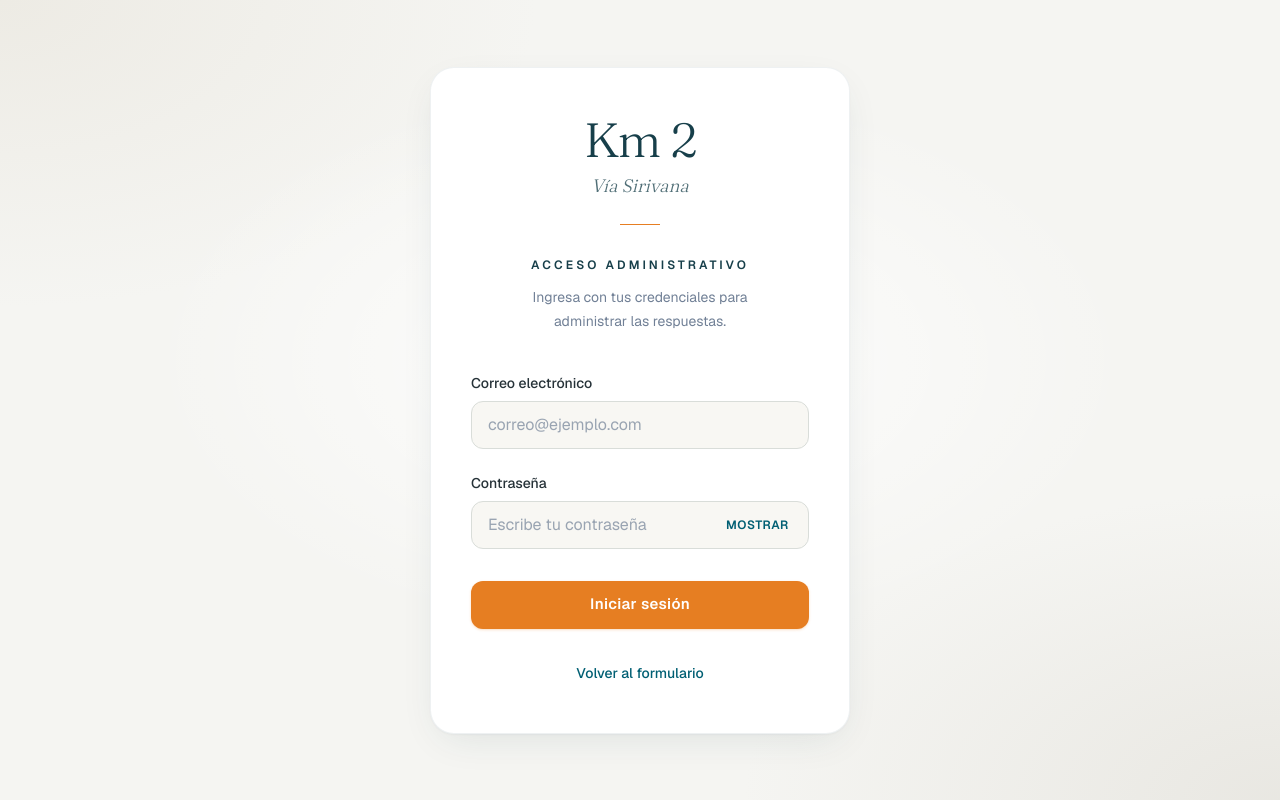
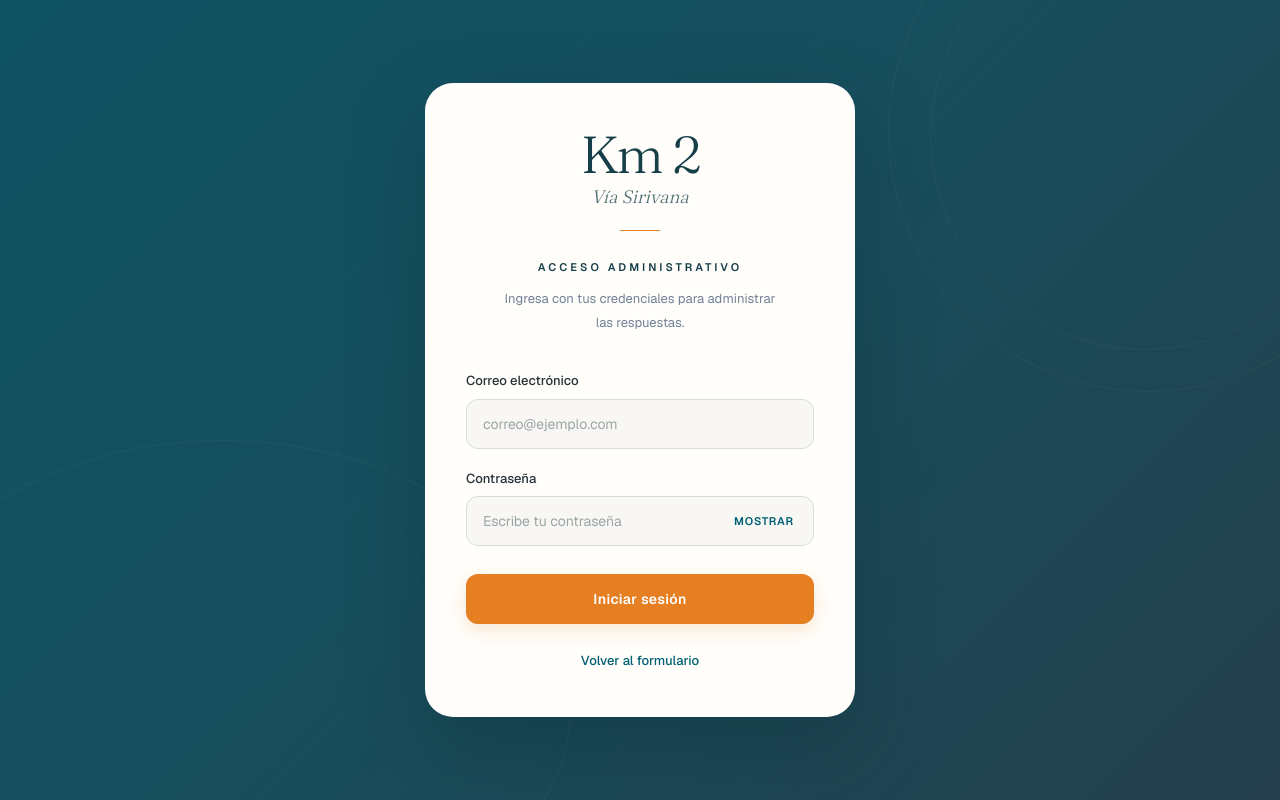
Before and after one commit to condominiosantaana/formulario-supabase, a Next.js app: page /admin/login in a window 1280 px wide. Built offline with nearby package versions, Linux system fonts and the light colour scheme; no server answers.

Commit message:
ajuste final login login

```diff
--- a/app/admin/login/page.tsx
+++ b/app/admin/login/page.tsx
@@ -4,12 +4,22 @@ import { FormEvent, useState } from "react";
 import { useRouter } from "next/navigation";
 import { supabase } from "@/lib/supabase";
 
-// Fondo marfil con luz blanca difusa detrás de la tarjeta y sombras
-// cálidas casi imperceptibles en las esquinas. Solo CSS, sin imágenes.
 const FONDO_LOGIN = [
-  "radial-gradient(ellipse 55% 50% at 50% 45%, rgba(255, 255, 255, 0.85) 0%, rgba(255, 255, 255, 0) 70%)",
-  "radial-gradient(ellipse 60% 55% at 0% 0%, rgba(222, 216, 202, 0.35) 0%, rgba(222, 216, 202, 0) 70%)",
-  "radial-gradient(ellipse 60% 55% at 100% 100%, rgba(210, 206, 196, 0.35) 0%, rgba(210, 206, 196, 0) 70%)",
+  // Fondo principal azul petróleo
+  "linear-gradient(135deg, #0f5363 0%, #174f5e 45%, #243f4b 100%)",
+
+  // Grandes líneas circulares decorativas a la derecha
+  "repeating-radial-gradient(circle at 88% 50%, transparent 0px, transparent 58px, rgba(174, 208, 211, 0.10) 59px, rgba(174, 208, 211, 0.10) 60px, transparent 61px, transparent 82px)",
+
+  // Líneas orgánicas suaves en la parte inferior izquierda
+  "radial-gradient(ellipse 42% 15% at 25% 82%, transparent 0%, transparent 54%, rgba(164, 204, 207, 0.12) 55%, rgba(164, 204, 207, 0.12) 56%, transparent 57%)",
+
+  "radial-gradient(ellipse 42% 15% at 25% 86%, transparent 0%, transparent 54%, rgba(164, 204, 207, 0.09) 55%, rgba(164, 204, 207, 0.09) 56%, transparent 57%)",
+
+  "radial-gradient(ellipse 42% 15% at 25% 90%, transparent 0%, transparent 54%, rgba(164, 204, 207, 0.07) 55%, rgba(164, 204, 207, 0.07) 56%, transparent 57%)",
+
+  // Luz ambiental
+  "radial-gradient(circle at 50% 45%, rgba(255, 255, 255, 0.035) 0%, rgba(255, 255, 255, 0) 45%)",
 ].join(", ");
 
 export default function AdminLoginPage() {
@@ -39,10 +49,11 @@ export default function AdminLoginPage() {
     setCargando(true);
 
     try {
-      const { error: loginError } = await supabase.auth.signInWithPassword({
-        email: correo.trim(),
-        password,
-      });
+      const { error: loginError } =
+        await supabase.auth.signInWithPassword({
+          email: correo.trim(),
+          password,
+        });
 
       if (loginError) {
         console.error(loginError);
@@ -62,39 +73,68 @@ export default function AdminLoginPage() {
 
   return (
     <main
-      style={{ backgroundImage: FONDO_LOGIN }}
-      className="flex min-h-dvh w-full items-center justify-center overflow-x-clip bg-[#f5f5f2] bg-fixed px-4 py-12 font-sans text-[#263238] [color-scheme:light]"
+      style={{
+        backgroundImage: FONDO_LOGIN,
+        backgroundSize: "cover",
+        backgroundPosition: "center",
+        backgroundAttachment: "fixed",
+      }}
+      className="relative flex min-h-dvh w-full items-center justify-center overflow-hidden px-4 py-10 font-sans text-[#263238] [color-scheme:light] sm:px-6"
     >
-      <div className="w-full max-w-[420px] rounded-[24px] border border-[#173f4a]/[0.07] bg-white px-6 py-10 shadow-[0_1px_2px_rgba(23,63,74,0.04),0_12px_40px_-12px_rgba(23,63,74,0.12)] motion-safe:animate-rise sm:px-10 sm:py-12">
+      {/* Capa decorativa superior derecha */}
+      <div
+        aria-hidden="true"
+        className="pointer-events-none absolute -right-32 -top-32 h-[520px] w-[520px] rounded-full border border-white/[0.035]"
+      />
+
+      <div
+        aria-hidden="true"
+        className="pointer-events-none absolute -right-20 -top-20 h-[430px] w-[430px] rounded-full border border-white/[0.035]"
+      />
+
+      {/* Capa decorativa inferior izquierda */}
+      <div
+        aria-hidden="true"
+        className="pointer-events-none absolute -bottom-40 -left-32 h-[520px] w-[700px] rounded-[50%] border border-white/[0.035]"
+      />
+
+      {/* Tarjeta de acceso */}
+      <div className="relative z-10 w-full max-w-[430px] overflow-hidden rounded-[28px] border border-white/60 bg-[#fffefa] px-6 py-9 shadow-[0_30px_80px_rgba(5,35,43,0.28)] sm:px-10 sm:py-11">
+        {/* Marca */}
         <header className="text-center">
-          <p className="font-display leading-none text-[#173f4a]">
-            <span className="block text-5xl font-light tracking-tight">
+          <div className="font-display text-[#173f4a]">
+            <span className="block text-[46px] font-light leading-none tracking-[-0.04em] sm:text-[52px]">
               Km 2
             </span>
-            <span className="mt-2 block text-lg font-light italic text-[#173f4a]/75">
+
+            <span className="mt-2 block text-[18px] font-light italic leading-none text-[#173f4a]/75">
               Vía Sirivana
             </span>
-          </p>
+          </div>
 
+          {/* Línea naranja */}
           <span
             aria-hidden="true"
             className="mx-auto mt-6 block h-px w-10 bg-[#e67e22]"
           />
 
-          <h1 className="mt-8 text-xs font-semibold uppercase tracking-[0.26em] text-[#173f4a]">
+          {/* Título */}
+          <h1 className="mt-7 text-[11px] font-semibold uppercase tracking-[0.28em] text-[#173f4a]">
             Acceso administrativo
           </h1>
 
-          <p className="mx-auto mt-3 max-w-[18rem] text-sm leading-6 text-[#718096]">
+          <p className="mx-auto mt-3 max-w-[285px] text-[13px] leading-6 text-[#718096]">
             Ingresa con tus credenciales para administrar las respuestas.
           </p>
         </header>
 
-        <form onSubmit={handleSubmit} className="mt-10 space-y-6">
+        {/* Formulario */}
+        <form onSubmit={handleSubmit} className="mt-9 space-y-5">
+          {/* Correo */}
           <div>
             <label
               htmlFor="correo"
-              className="mb-2 block text-sm font-medium text-[#263238]"
+              className="mb-2 block text-[13px] font-medium text-[#263238]"
             >
               Correo electrónico
             </label>
@@ -107,14 +147,15 @@ export default function AdminLoginPage() {
               placeholder="correo@ejemplo.com"
               autoComplete="email"
               disabled={cargando}
-              className="h-12 w-full min-w-0 rounded-xl border border-[#d9ddd9] bg-[#f8f7f3] px-4 text-base text-[#263238] outline-none transition duration-200 placeholder:text-[#718096]/70 focus:border-[#005f73] focus:bg-white focus:ring-4 focus:ring-[#005f73]/10 disabled:cursor-not-allowed disabled:opacity-60 motion-reduce:transition-none"
+              className="h-[50px] w-full rounded-xl border border-[#d9ddd9] bg-[#f8f7f3] px-4 text-[14px] text-[#263238] outline-none transition-all duration-200 placeholder:text-[#9aa5a8] focus:border-[#005f73] focus:bg-white focus:ring-4 focus:ring-[#005f73]/10 disabled:cursor-not-allowed disabled:opacity-60 motion-reduce:transition-none"
             />
           </div>
 
+          {/* Contraseña */}
           <div>
             <label
               htmlFor="password"
-              className="mb-2 block text-sm font-medium text-[#263238]"
+              className="mb-2 block text-[13px] font-medium text-[#263238]"
             >
               Contraseña
             </label>
@@ -128,36 +169,40 @@ export default function AdminLoginPage() {
                 placeholder="Escribe tu contraseña"
                 autoComplete="current-password"
                 disabled={cargando}
-                className="h-12 w-full min-w-0 rounded-xl border border-[#d9ddd9] bg-[#f8f7f3] pl-4 pr-24 text-base text-[#263238] outline-none transition duration-200 placeholder:text-[#718096]/70 focus:border-[#005f73] focus:bg-white focus:ring-4 focus:ring-[#005f73]/10 disabled:cursor-not-allowed disabled:opacity-60 motion-reduce:transition-none"
+                className="h-[50px] w-full rounded-xl border border-[#d9ddd9] bg-[#f8f7f3] pl-4 pr-24 text-[14px] text-[#263238] outline-none transition-all duration-200 placeholder:text-[#9aa5a8] focus:border-[#005f73] focus:bg-white focus:ring-4 focus:ring-[#005f73]/10 disabled:cursor-not-allowed disabled:opacity-60 motion-reduce:transition-none"
               />
 
               <button
                 type="button"
-                onClick={() => setMostrarPassword(!mostrarPassword)}
+                onClick={() =>
+                  setMostrarPassword(!mostrarPassword)
+                }
                 disabled={cargando}
                 aria-pressed={mostrarPassword}
-                className="absolute right-2 top-1/2 -translate-y-1/2 rounded-lg px-3 py-1.5 text-xs font-semibold uppercase tracking-wider text-[#005f73] transition-colors duration-200 hover:bg-[#005f73]/[0.06] focus-visible:outline-none focus-visible:ring-2 focus-visible:ring-[#005f73]/30 disabled:opacity-50 motion-reduce:transition-none"
+                className="absolute right-2 top-1/2 -translate-y-1/2 rounded-lg px-3 py-1.5 text-[11px] font-semibold uppercase tracking-[0.08em] text-[#005f73] transition-colors duration-200 hover:bg-[#005f73]/[0.06] focus-visible:outline-none focus-visible:ring-2 focus-visible:ring-[#005f73]/30 disabled:opacity-50 motion-reduce:transition-none"
               >
                 {mostrarPassword ? "Ocultar" : "Mostrar"}
               </button>
             </div>
           </div>
 
+          {/* Error */}
           {error && (
             <div
               role="alert"
-              className="rounded-xl border-l-2 border-[#e67e22] bg-[#e67e22]/[0.07] px-4 py-3 text-sm leading-6 text-[#173f4a] motion-safe:animate-rise"
+              className="rounded-xl border-l-2 border-[#e67e22] bg-[#e67e22]/[0.07] px-4 py-3 text-[13px] leading-5 text-[#173f4a]"
             >
               {error}
             </div>
           )}
 
+          {/* Botón */}
           <div className="pt-2">
             <button
               type="submit"
               disabled={cargando}
               aria-busy={cargando}
-              className="flex h-12 w-full items-center justify-center gap-2.5 rounded-xl bg-[#e67e22] px-6 text-[15px] font-semibold tracking-wide text-white shadow-sm shadow-[#e67e22]/20 transition duration-200 hover:bg-[#d97316] hover:shadow-md hover:shadow-[#e67e22]/20 focus-visible:outline-none focus-visible:ring-4 focus-visible:ring-[#e67e22]/25 disabled:cursor-not-allowed disabled:opacity-60 disabled:hover:bg-[#e67e22] motion-reduce:transition-none"
+              className="flex h-[50px] w-full items-center justify-center gap-2.5 rounded-xl bg-[#e67e22] px-6 text-[14px] font-semibold tracking-wide text-white shadow-[0_6px_18px_rgba(230,126,34,0.18)] transition-all duration-200 hover:bg-[#d97316] hover:shadow-[0_8px_22px_rgba(230,126,34,0.24)] focus-visible:outline-none focus-visible:ring-4 focus-visible:ring-[#e67e22]/25 disabled:cursor-not-allowed disabled:opacity-60 disabled:hover:bg-[#e67e22] motion-reduce:transition-none"
             >
               {cargando && (
                 <span
@@ -165,14 +210,18 @@ export default function AdminLoginPage() {
                   className="h-4 w-4 animate-spin rounded-full border-2 border-white/40 border-t-white motion-reduce:animate-none"
                 />
               )}
-              {cargando ? "Iniciando sesión..." : "Iniciar sesión"}
+
+              {cargando
+                ? "Iniciando sesión..."
+                : "Iniciar sesión"}
             </button>
           </div>
 
-          <div className="pt-2 text-center">
+          {/* Volver */}
+          <div className="pt-1 text-center">
             <a
               href="/"
-              className="text-sm font-medium text-[#005f73] underline-offset-4 transition-colors duration-200 hover:text-[#173f4a] hover:underline focus-visible:rounded focus-visible:outline-none focus-visible:ring-2 focus-visible:ring-[#005f73]/30"
+              className="text-[13px] font-medium text-[#005f73] underline-offset-4 transition-colors duration-200 hover:text-[#173f4a] hover:underline focus-visible:rounded focus-visible:outline-none focus-visible:ring-2 focus-visible:ring-[#005f73]/30"
             >
               Volver al formulario
             </a>
```
